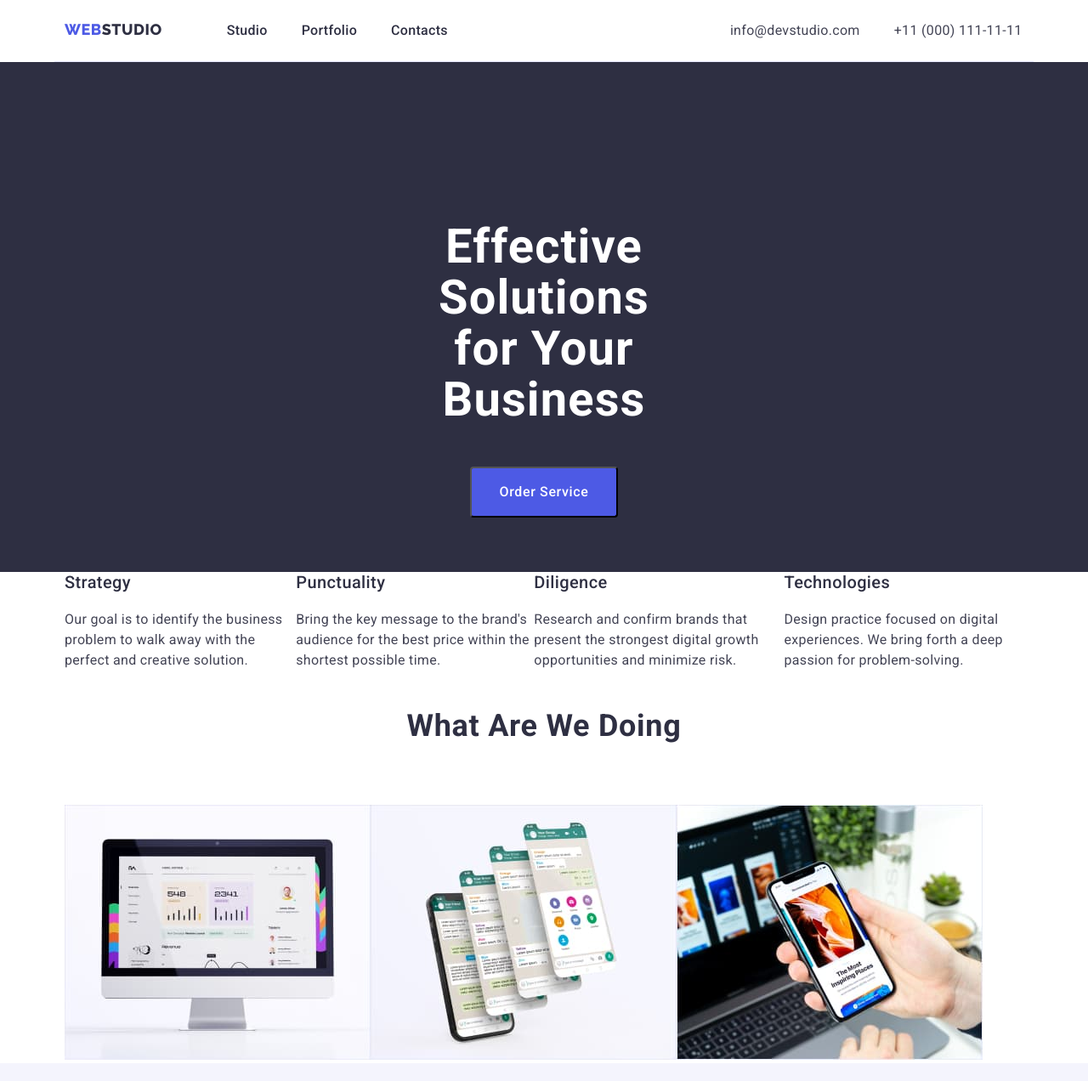
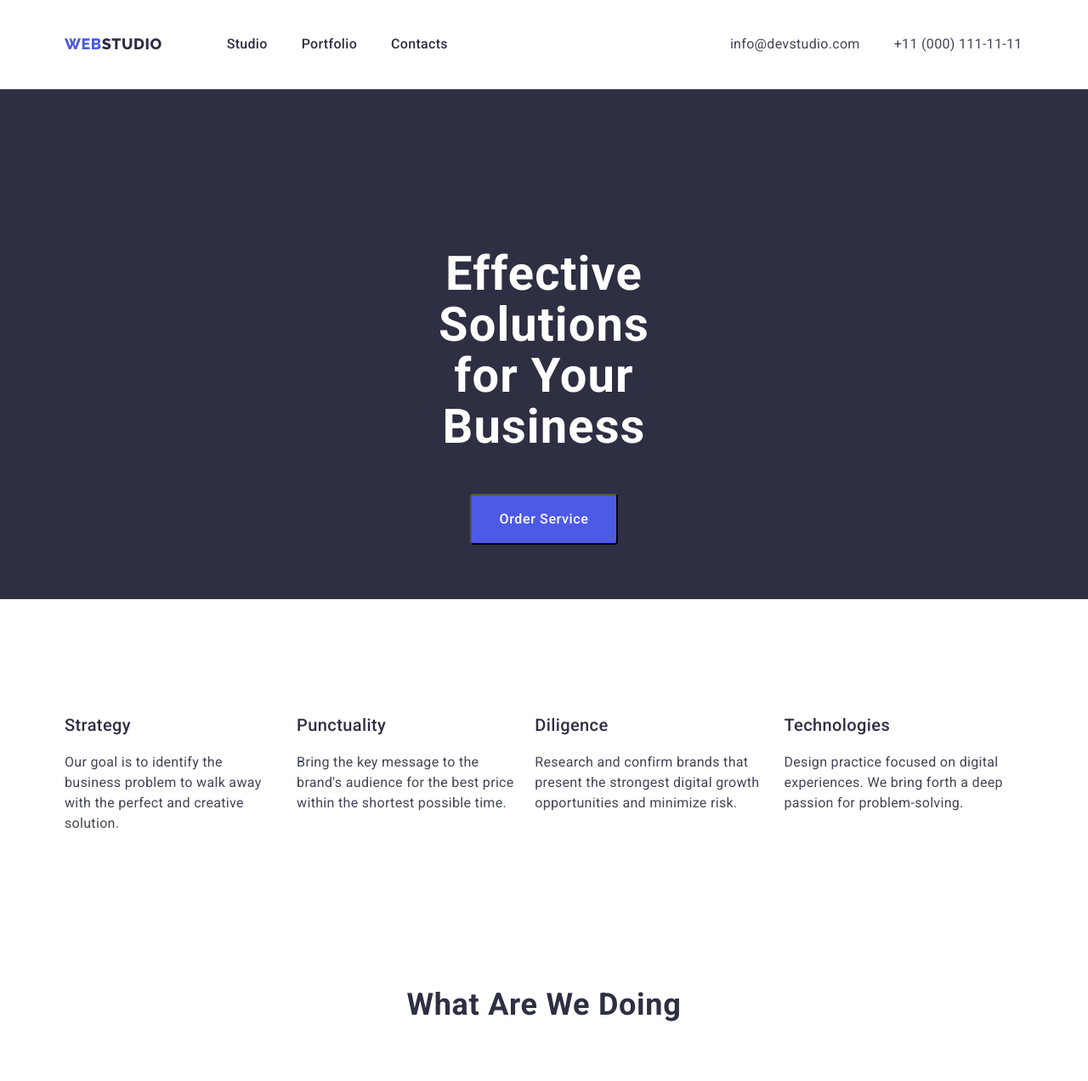
Before and after one commit to mamkinpro/goit-markup-hw-03, a plain HTML site: page index.html in a window 1280 px wide. Shown: the top 1272 px of the page at 85% size. Drawn offline with nearby package versions, Linux system fonts and the light colour scheme.

Commit message:
# Changes to be committed: #	modified:   css/styles.css #	modified:   index.html #	modified:   portfolio.html #

```diff
--- a/css/styles.css
+++ b/css/styles.css
@@ -14,10 +14,13 @@ body {
   background-color: var(--primary-background-color);
 }
 .header{
-    display: flex;
-    padding-top: 24px;
-    padding-bottom: 24px;
     border-bottom: 1px solid #E7E9FC;
+}
+.header-page{
+  display:flex;
+
+
+
 }
 .logo {
     font-family: "Raleway",sans-serif;
@@ -44,12 +47,11 @@ body {
 
 .list{
   list-style: none;
-/**/
-  display: flex;
-  padding: 0;
-  margin: 0;
 
 
+}
+.item{
+align-items:center;
 }
 
 .list-item{
@@ -58,6 +60,9 @@ body {
     line-height: 1.5;
     letter-spacing: 0.02em;
     color: var(--secondary-text-color);
+    padding-top: 24px;
+    padding-bottom:24px;
+
     /*это не точно*/
 
       display: block;
@@ -72,6 +77,7 @@ body {
     text-decoration: none;
     letter-spacing: 0.02em;
     color: var(--primary-text-color);
+
 }
 
 .link-adress:hover,
@@ -79,18 +85,24 @@ body {
     color: #404BBF ;
 }
 
-.address-list{
+.address{
   font-style: normal;
+  margin-left:332px;
 
 
   /**/
+display: flex;
+align-items: center;
 
 
-  margin-left:332px;
 
 }
-.address-list.item:not(:last-child){
+.address.item:not(:last-child){
   margin-right:40px;
+}
+.address-list{
+  display:flex;
+
 }
 
 .hero{
@@ -284,9 +296,9 @@ height:72px;
 
 .container{
 
-   width: 1152px;
-   padding-left: 12px;
-   padding-right: 12px;
+   width: 1158px;
+   padding-left: 15px;
+   padding-right: 15px;
    margin-left: auto;
    margin-right: auto;
    /* это не точно*/
@@ -311,8 +323,57 @@ height:72px;
 }
 .nav{
   display:flex;
+  align-items: center;
 }
 
 .list.button-filter:not(:last-child){
   margin-right:24px;
 }
+.portfolio-btn-list{
+  display:flex;
+  justify-content: center;
+}
+.nav-list{
+  display: flex;
+
+
+}
+
+
+
+ul{
+  padding-left: 0;
+}
+
+.section-portfolio{
+  padding-top: 96px;
+  padding-bottom:120px;
+}
+.advantages-items{
+  display: flex;
+
+}
+.advantages-items>.advantages-items-list {
+  flex-basis: calc(100%/4-24px);
+  margin-right: 24px;
+}
+
+.our-works-items{
+  display: flex;
+
+}
+.our-works-items>.works-item {
+  flex-basis: calc(100%/3-24px);
+  margin-right: 24px;
+}
+.our-team-items{
+  display: flex;
+}
+.our-team-items>.crewman-card{
+  flex-basis: calc(100%/4-24px);
+  margin-right: 24px;
+}
+.section{
+  padding-top: 120px;
+
+}
--- a/index.html
+++ b/index.html
@@ -18,13 +18,13 @@
     <link rel="stylesheet" href="./css/styles.css" />
   </head>
   <body>
-    <header>
-      <div class="container header">
+    <header class="header">
+      <div class="container header-page">
         <nav class="nav">
           <a class="logo link" href="./index.html"
             >Web<span class="logo-secondary-part-header">Studio</span></a
           >
-          <ul class="list">
+          <ul class="list nav-list">
             <li class="item">
               <a class="list-item link" href="./index.html">Studio</a>
             </li>
@@ -36,8 +36,8 @@
             </li>
           </ul>
         </nav>
-        <address class="address-list">
-          <ul class="list">
+        <address class="address">
+          <ul class="list address-list">
             <li class="item">
               <a class="link-adress link" href="mailto:info@devstudio.com"
                 >info@devstudio.com</a
@@ -57,32 +57,32 @@
         <h1 class="hero-title">Effective Solutions for Your Business</h1>
         <button class="hero-button" type="button">Order Service</button>
       </section>
-      <section>
+      <section class="section">
         <div class="container">
           <h2 class="advantages-title" hidden>Our advantages</h2>
-          <ul class="list">
-            <li>
+          <ul class="list advantages-items">
+            <li class="advantages-items-list">
               <h3 class="advantages-list">Strategy</h3>
               <p class="advantages-text">
                 Our goal is to identify the business problem to walk away with
                 the perfect and creative solution.
               </p>
             </li>
-            <li>
+            <li class="advantages-items-list">
               <h3 class="advantages-list">Punctuality</h3>
               <p class="advantages-text">
                 Bring the key message to the brand's audience for the best price
                 within the shortest possible time.
               </p>
             </li>
-            <li>
+            <li class="advantages-items-list">
               <h3 class="advantages-list">Diligence</h3>
               <p class="advantages-text">
                 Research and confirm brands that present the strongest digital
                 growth opportunities and minimize risk.
               </p>
             </li>
-            <li>
+            <li class="advantages-items-list">
               <h3 class="advantages-list">Technologies</h3>
               <p class="advantages-text">
                 Design practice focused on digital experiences. We bring forth a
@@ -92,25 +92,25 @@
           </ul>
         </div>
       </section>
-      <section>
+      <section class="section">
         <div class="container">
           <h2 class="our-works-title">What are we doing</h2>
-          <ul class="list">
-            <li>
+          <ul class="list our-works-items">
+            <li class="works-item">
               <img
                 src="./images/Rectangle-71.jpg"
                 alt="image on computer monitore"
                 width="360"
               />
             </li>
-            <li>
+            <li class="works-item">
               <img
                 src="./images/img-2.jpg"
                 alt=" image on phone and four screenshots"
                 width="360"
               />
             </li>
-            <li>
+            <li class="works-item">
               <img
                 src="./images/img-3.jpg"
                 alt=" image on phone and computer monitore"
@@ -120,10 +120,10 @@
           </ul>
         </div>
       </section>
-      <section class="our-team-section">
+      <section class="section our-team-section">
         <div class="container">
           <h2 class="our-team-title">Our Team</h2>
-          <ul class="list">
+          <ul class="list our-team-items">
             <li class="crewman-card">
               <img
                 src="./images/teamcard-1.jpg"
```
Also changed, not shown: portfolio.html (+8 -12 lines).
